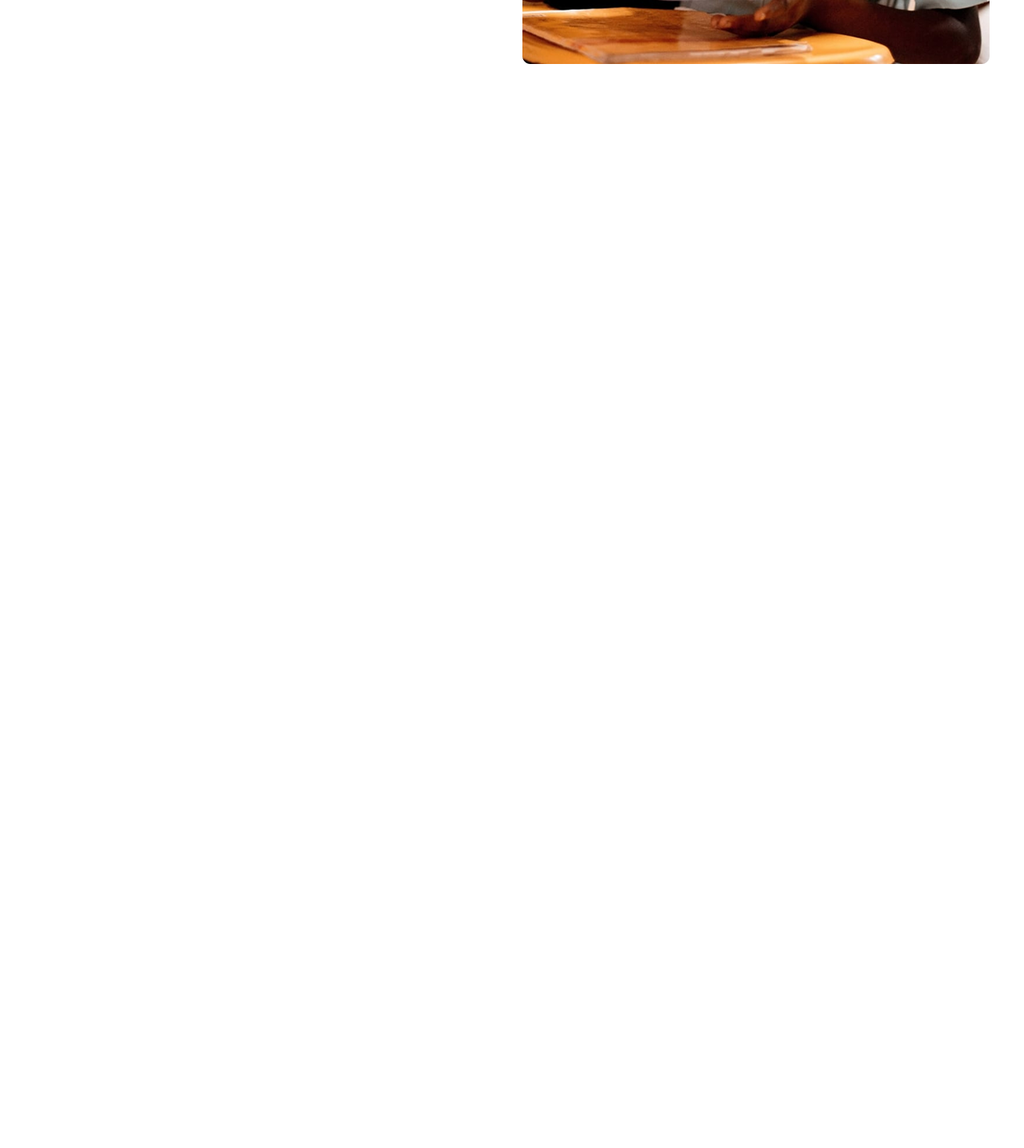
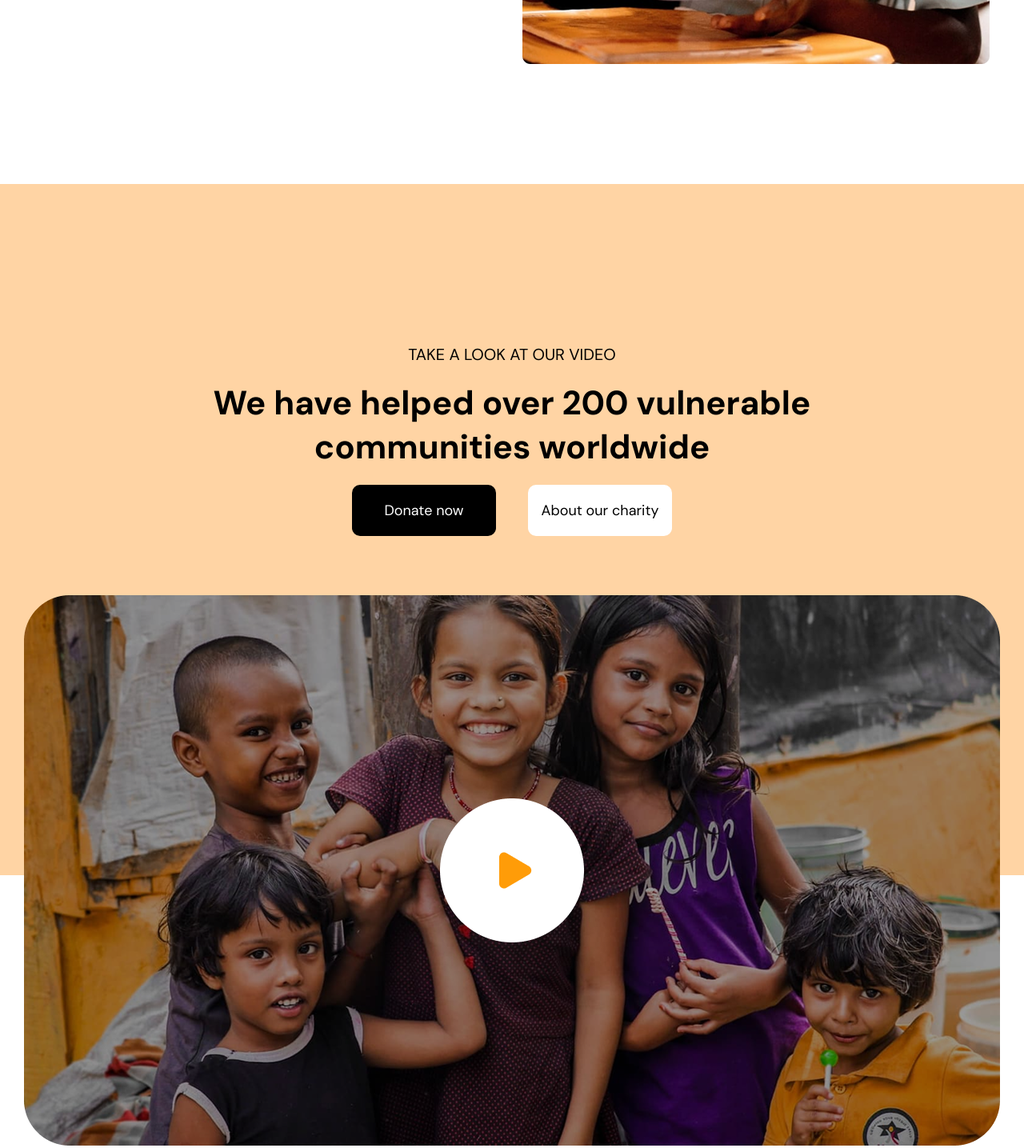
Before and after one commit to umaroo6/EXAM-3, a plain HTML site: page index.html in a window 1280 px wide. Shown: the part 3657-5092 px from the top of the page at 80% size. Before the commit the page ends 3887 px from the top, so only its background shows below. Drawn offline with Linux system fonts and the light colour scheme.

Commit message:
working on section 5

```diff
--- a/index.html
+++ b/index.html
@@ -127,5 +127,22 @@
       <img src="./IMAGE (11).png">
 
 </section>
+
+
+<section class="sec5">
+<h2 style="font-size: 20px;font-weight: 400;">TAKE A LOOK AT OUR VIDEO</h2>
+<h1 style="font-size: 42px;font-weight: 700;">
+We have helped over 200 vulnerable<br> communities worldwide
+</h1>
+<div style="display: flex; gap: 40px;">
+    <button style="background-color: black;color: white;">Donate now</button>
+    <button style="background-color: white; color: black;">About our charity</button>
+
+</div>
+</section>
+
+<section class="sec6">
+<img src="./Frame (2).png">
+</section>
 </body>
 </html>
--- a/style.css
+++ b/style.css
@@ -162,3 +162,33 @@
     justify-content: center;
 
 }
+.sec5{
+       max-width: 1440px;
+    margin: auto;
+    display: flex;
+    flex-direction: column;
+    align-items: center;
+    padding-top: 200px;
+    height: 664px;
+    background-color: #FFD4A4;
+    text-align: center;
+    gap: 20px;
+    position: relative;
+    z-index: 0;
+}
+.sec5 button{
+    font-size: 18px;
+    padding: 20px 0px;
+    border-radius: 10px;
+    width:180px;
+    border: none;
+}
+.sec6{
+      max-width: 1440px;
+    margin: auto;
+    display: flex;
+    justify-content: center;
+    position: relative;
+    z-index: 1;
+    bottom: 350px;
+}
```
Also changed, not shown: Frame (2).png (added).
